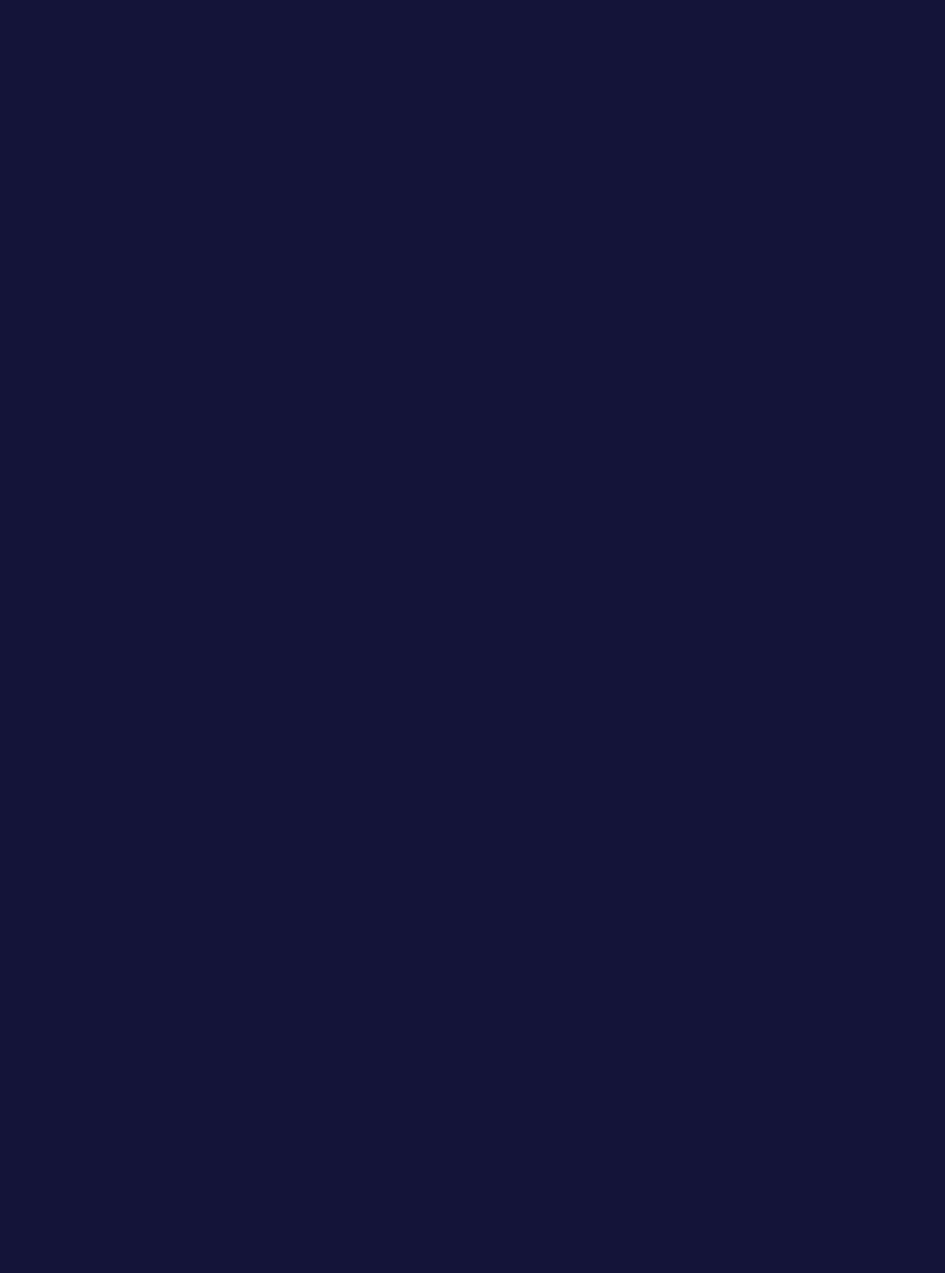
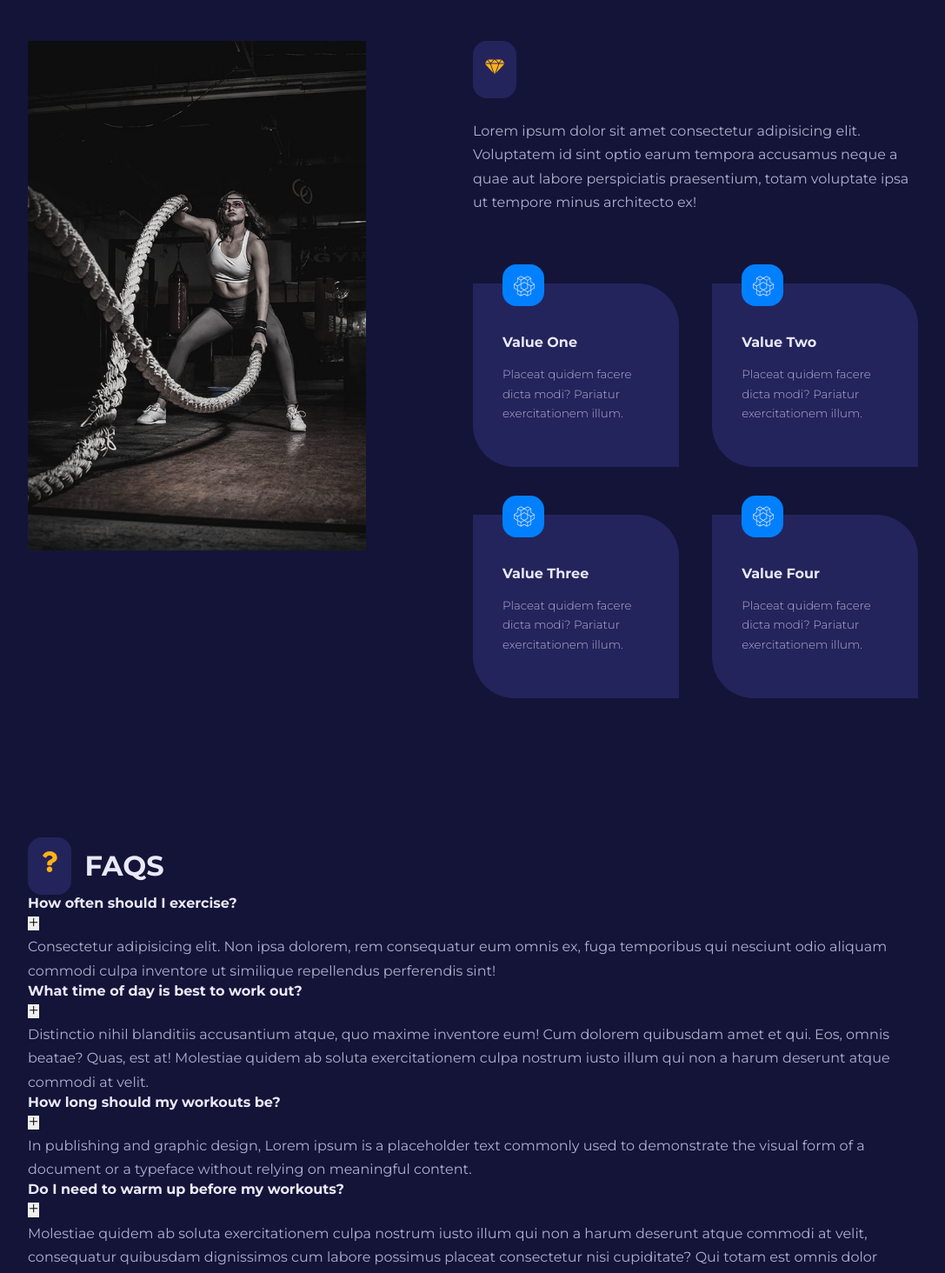
Before and after one commit to NHau66/vawulens, a React (Create React App) app: page / in a window 1280 px wide. Shown: the part 1460-2924 px from the top of the page at 87% size, without its empty margins (96-1183 px from the left). Before the commit the page ends 1347 px from the top, so only its background shows below. Built offline with nearby package versions, Linux system fonts and the light colour scheme.

Commit message:
Vawulens #4

```diff
--- /dev/null
+++ b/src/components/FAQ.jsx
@@ -0,0 +1,18 @@
+import { AiOutlinePlus } from 'react-icons/ai';
+import { AiOutlineMinus } from 'react-icons/ai';
+
+const FAQ = ({ question, answer }) => {
+    return (
+        <article className="faq">
+            <div>
+                <h4>{question}</h4>
+                <button className="faq__icon">
+                    <AiOutlinePlus />
+                </button>
+            </div>
+            <p>{answer}</p>
+        </article>
+    );
+};
+
+export default FAQ;
--- /dev/null
+++ b/src/components/FAQs.jsx
@@ -0,0 +1,23 @@
+import SectionHead from './SectionHead';
+import FAQ from './FAQ';
+
+import { FaQuestion } from 'react-icons/fa';
+
+import { faqs } from '../data';
+
+const FAQs = () => {
+    return (
+        <section className="faqs">
+            <div className="container faqs__container">
+                <SectionHead icon={<FaQuestion />} title="FAQS" />
+                <div className="faqs__wrapper">
+                    {faqs.map(({ id, question, answer }) => {
+                        return <FAQ key={id} question={question} answer={answer} />;
+                    })}
+                </div>
+            </div>
+        </section>
+    );
+};
+
+export default FAQs;
--- /dev/null
+++ b/src/components/Values.jsx
@@ -0,0 +1,43 @@
+import Image from '../images/values.jpg';
+
+import SectionHead from './SectionHead';
+import Card from '../UI/Card';
+
+import { GiCutDiamond } from 'react-icons/gi';
+
+import { values } from '../data';
+
+const Values = () => {
+    return (
+        <section className="values">
+            <div className="container values__container">
+                <div className="values__left">
+                    <div className="values__image">
+                        <img src={Image} alt="Values Image" />
+                    </div>
+                </div>
+                <div className="values__right">
+                    <SectionHead icon={<GiCutDiamond />} title={Values} />
+                    <p>
+                        Lorem ipsum dolor sit amet consectetur adipisicing elit. Voluptatem id sint optio earum tempora
+                        accusamus neque a quae aut labore perspiciatis praesentium, totam voluptate ipsa ut tempore
+                        minus architecto ex!
+                    </p>
+                    <div className="values__wrapper">
+                        {values.map(({ id, icon, title, desc }) => {
+                            return (
+                                <Card key={id} className="values__value">
+                                    <span>{icon}</span>
+                                    <h4>{title}</h4>
+                                    <small>{desc}</small>
+                                </Card>
+                            );
+                        })}
+                    </div>
+                </div>
+            </div>
+        </section>
+    );
+};
+
+export default Values;
--- a/src/pages/home/Home.jsx
+++ b/src/pages/home/Home.jsx
@@ -1,5 +1,7 @@
+import FAQs from '../../components/FAQs';
 import MainHeader from '../../components/MainHeader';
 import Programs from '../../components/Programs';
+import Values from '../../components/Values';
 import './home.css';
 
 const Home = () => {
@@ -7,6 +9,8 @@
         <>
             <MainHeader />
             <Programs />
+            <Values />
+            <FAQs />
         </>
     );
 };
--- a/src/pages/home/home.css
+++ b/src/pages/home/home.css
@@ -76,3 +76,39 @@
     background-color: var(--color-secondary);
     color: var(--color-gray-600);
 }
+
+/* Values */
+.values__container {
+    display: grid;
+    grid-template-columns: 38% 50%;
+    gap: 12%;
+}
+
+.values__image {
+    filter: saturate(0.25);
+    transition: var(--transition);
+}
+.values__image:hover {
+    filter: saturate(1);
+}
+
+.values__right > p {
+    margin: 1.5rem 0 5rem;
+}
+
+.values__wrapper {
+    display: grid;
+    grid-template-columns: 1fr 1fr;
+    gap: 3.4rem 2.4rem;
+}
+
+.card.values__value {
+    padding-top: 3.5rem;
+    text-align: left;
+    position: relative;
+}
+
+.card.values__value span {
+    position: absolute;
+    top: -1.5rem;
+}
```
